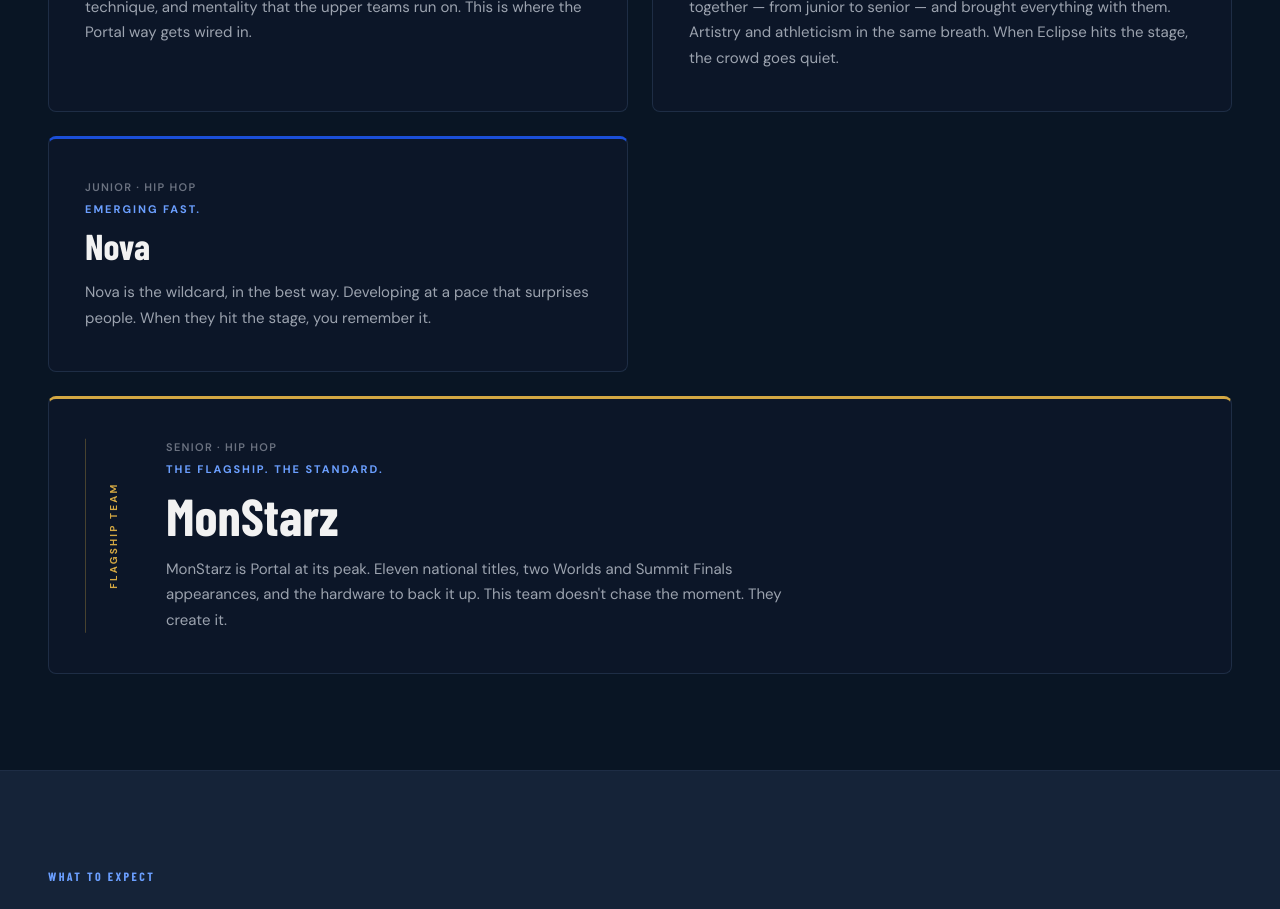
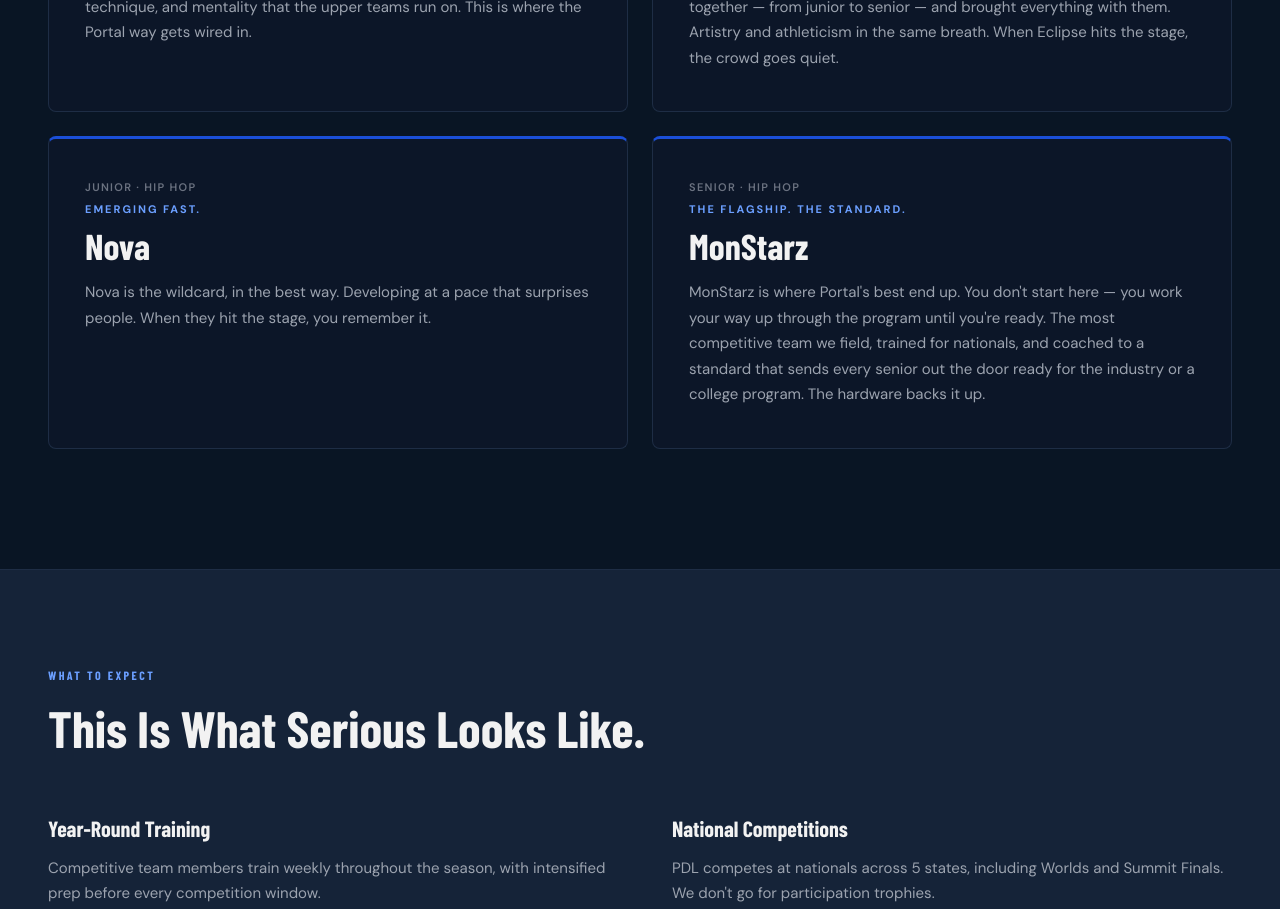
Before and after one commit to Portal-Dance-Lab/portaldancelab, a Next.js app: page /teams in a window 1280 px wide. Shown: the part 1600-2509 px from the top of the page. Built offline with nearby package versions, Linux system fonts and the light colour scheme; a web font is replaced by a local one.

Commit message:
MonStarz back in grid, updated description

```diff
--- a/app/teams/page.js
+++ b/app/teams/page.js
@@ -9,8 +9,7 @@ export const metadata = {
 };
 
 export default function TeamsPage() {
-  const regularTeams = TEAMS.teams.filter((t) => !t.featured);
-  const featuredTeam = TEAMS.teams.find((t) => t.featured);
+  const regularTeams = TEAMS.teams;
 
   return (
     <>
@@ -83,15 +82,6 @@ export default function TeamsPage() {
             ))}
           </div>
 
-          {featuredTeam && (
-            <div className="team-card team-card-featured">
-              <div className="featured-badge">Flagship Team</div>
-              <p className="team-age">{featuredTeam.age}</p>
-              <p className="team-tagline">{featuredTeam.tagline}</p>
-              <h3 className="team-name">{featuredTeam.name}</h3>
-              <p className="team-desc">{featuredTeam.desc}</p>
-            </div>
-          )}
         </div>
       </section>
 
--- a/content.js
+++ b/content.js
@@ -320,8 +320,7 @@ export const TEAMS = {
       name: "MonStarz",
       age: "Senior · Hip Hop",
       tagline: "The flagship. The standard.",
-      desc: "MonStarz is Portal at its peak. Eleven national titles, two Worlds and Summit Finals appearances, and the hardware to back it up. This team doesn't chase the moment. They create it.",
-      featured: true,
+      desc: "MonStarz is where Portal's best end up. You don't start here — you work your way up through the program until you're ready. The most competitive team we field, trained for nationals, and coached to a standard that sends every senior out the door ready for the industry or a college program. The hardware backs it up.",
     },
   ],
 
```
